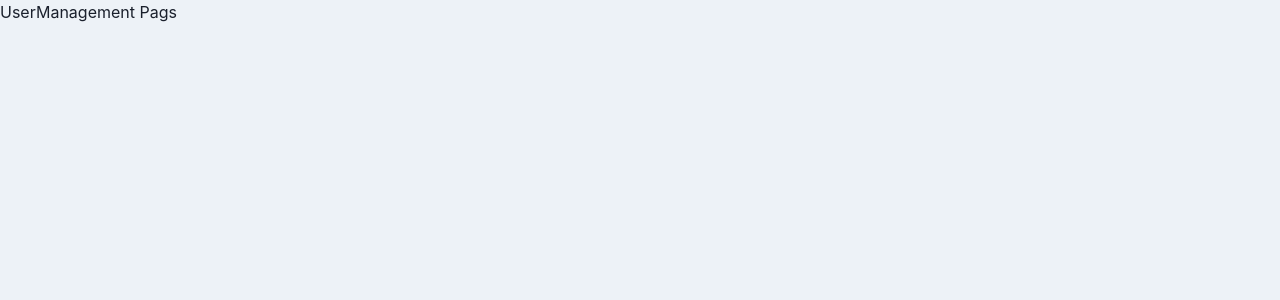
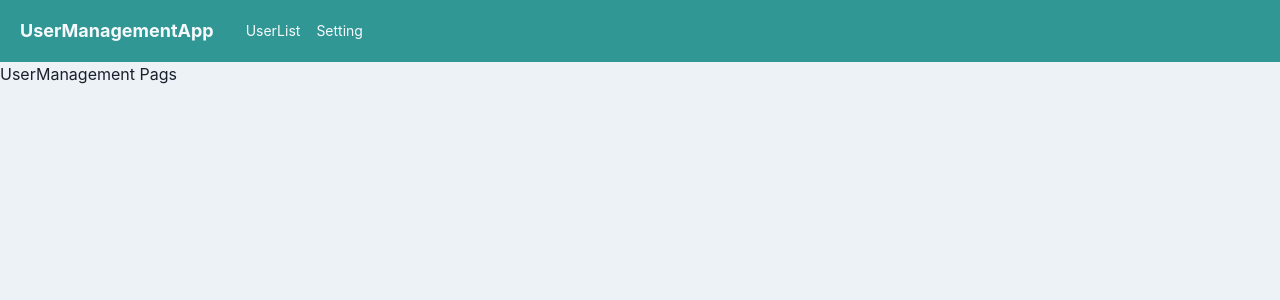
Before and after one commit to aion0721/ChakrauiPractice, a React (Create React App) app: page /home/user_management in a window 1280 px wide. Shown: the top 300 px of the page. Built offline with nearby package versions, Linux system fonts and the light colour scheme.

Commit message:
Create Header

```diff
--- a/package.json
+++ b/package.json
@@ -3,6 +3,7 @@
   "version": "0.1.0",
   "private": true,
   "dependencies": {
+    "@chakra-ui/icons": "^2.0.11",
     "@chakra-ui/react": "^2.3.5",
     "@emotion/react": "^11.10.4",
     "@emotion/styled": "^11.10.4",
--- /dev/null
+++ b/src/components/organisms/layout/Header.tsx
@@ -0,0 +1,68 @@
+import { memo, VFC } from "react";
+import {
+  DrawerContent,
+  DrawerBody,
+  Drawer,
+  DrawerOverlay,
+  Flex,
+  Heading,
+  Link,
+  Box,
+  Button,
+  IconButton,
+  useDisclosure,
+} from "@chakra-ui/react";
+import { HamburgerIcon } from "@chakra-ui/icons";
+
+export const Header: VFC = memo(() => {
+  const { isOpen, onOpen, onClose } = useDisclosure();
+
+  return (
+    <>
+      <Flex
+        as="nav"
+        bg="teal.500"
+        color="gray.50"
+        align="center"
+        justify="space-between"
+        padding={{ base: 3, md: 5 }}
+      >
+        <Flex align="center" as="a" mr={8} _hover={{ cursor: "pointer" }}>
+          <Heading as="h1" fontSize={{ base: "md", md: "lg" }}>
+            UserManagementApp
+          </Heading>
+        </Flex>
+        <Flex
+          align="center"
+          fontSize="sm"
+          flexGrow={2}
+          display={{ base: "none", md: "flex" }}
+        >
+          <Box pr={4}>
+            <Link>UserList</Link>
+          </Box>
+          <Link>Setting</Link>
+        </Flex>
+        <IconButton
+          aria-label="MenuButton"
+          icon={<HamburgerIcon />}
+          size="sm"
+          variant="unstyled"
+          display={{ base: "block", md: "none" }}
+          onClick={onOpen}
+        />
+      </Flex>
+      <Drawer placement="left" size="xs" onClose={onClose} isOpen={isOpen}>
+        <DrawerOverlay>
+          <DrawerContent>
+            <DrawerBody p={0} bg="gray.100">
+              <Button w="100%">TOP</Button>
+              <Button w="100%">UserManagement</Button>
+              <Button w="100%">Setting</Button>
+            </DrawerBody>
+          </DrawerContent>
+        </DrawerOverlay>
+      </Drawer>
+    </>
+  );
+});
--- /dev/null
+++ b/src/components/templates/HeaderLayout.tsx
@@ -0,0 +1,16 @@
+import { memo, VFC, ReactNode } from "react";
+import { Header } from "../organisms/layout/Header";
+
+type Props = {
+  children: ReactNode;
+};
+
+export const HeaderLayout: VFC<Props> = memo((props) => {
+  const { children } = props;
+  return (
+    <>
+      <Header />
+      {children}
+    </>
+  );
+});
--- a/src/router/Router.tsx
+++ b/src/router/Router.tsx
@@ -5,14 +5,36 @@
 import { Page404 } from "../components/pages/Page404";
 import { Setting } from "../components/pages/Setting";
 import { UserManagement } from "../components/pages/UserManagement";
+import { HeaderLayout } from "../components/templates/HeaderLayout";
 
 export const Router: VFC = memo(() => {
   return (
     <Routes>
       <Route path="/" element={<Login />} />
-      <Route path="/home" element={<Home />} />
-      <Route path="/home/user_management" element={<UserManagement />} />
-      <Route path="/home/setting" element={<Setting />} />
+      <Route
+        path="/home"
+        element={
+          <HeaderLayout>
+            <Home />
+          </HeaderLayout>
+        }
+      />
+      <Route
+        path="/home/user_management"
+        element={
+          <HeaderLayout>
+            <UserManagement />
+          </HeaderLayout>
+        }
+      />
+      <Route
+        path="/home/setting"
+        element={
+          <HeaderLayout>
+            <Setting />
+          </HeaderLayout>
+        }
+      />
       <Route path="*" element={<Page404 />} />
     </Routes>
   );
```
Also changed, not shown: 1 other file (tests, documents, lock files or other folders).
